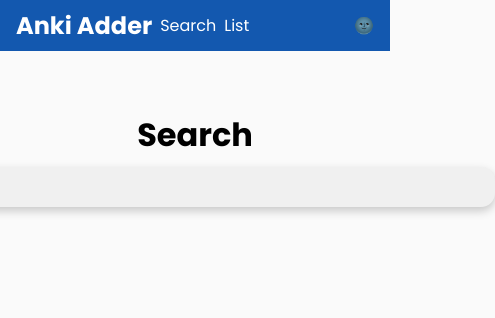
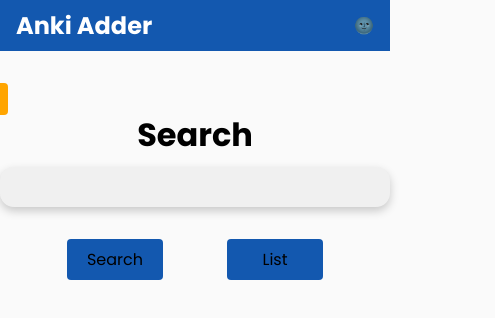
Before and after one commit to maarcotulio/AnkiAdd, a React (Vite) app in the folder client/: page /search in a window 390 px wide. Shown: the top 318 px of the page, 495 px wide, since content can reach past the window. Built offline with nearby package versions, Linux system fonts and the light colour scheme.

Commit message:
Responsive Changes

```diff
--- a/client/src/components/App/index.jsx
+++ b/client/src/components/App/index.jsx
@@ -12,6 +12,7 @@
 import { Container } from "./style";
 import WordsSearched from "../WordsSearched";
 import ToastContainer from "../Toast/ToastContainer";
+import Bottom from "../Bottom";
 
 const ThemeContext = createContext();
 
@@ -35,6 +36,7 @@
             <Header />
             <WordsSearched />
             <HandleRoutes />
+            <Bottom />
           </Container>
         </ThemeProvider>
       </ThemeContext.Provider>
--- /dev/null
+++ b/client/src/components/Bottom/index.jsx
@@ -0,0 +1,21 @@
+import { Container } from "./style";
+import { Link } from "react-router-dom";
+
+const Bottom = () => {
+  return (
+    <Container>
+      <div className="btn-toPage">
+        <Link to="/search">
+          <p>Search</p>
+        </Link>
+      </div>
+      <div className="btn-toPage">
+        <Link to="/list">
+          <p>List</p>
+        </Link>
+      </div>
+    </Container>
+  );
+};
+
+export default Bottom;
--- /dev/null
+++ b/client/src/components/Bottom/style.js
@@ -0,0 +1,33 @@
+import styled from "styled-components";
+
+export const Container = styled.div`
+  width: 100%;
+  margin-top: 80px;
+  display: flex;
+  align-items: center;
+  justify-content: center;
+  gap: 64px;
+
+  .btn-toPage {
+    background-color: ${({ theme }) => theme.colors.header.background};
+    width: 96px;
+    height: auto;
+    padding: 8px;
+    border-radius: 4px;
+
+    a {
+      text-decoration: none;
+      text-align: center;
+      color: inherit;
+    }
+
+    &:hover {
+      transform: scale(1.1);
+    }
+  }
+
+  @media (max-width: 280px) {
+    flex-direction: column;
+    gap: 16px;
+  }
+`;
--- a/client/src/components/Header/index.jsx
+++ b/client/src/components/Header/index.jsx
@@ -7,17 +7,10 @@
 const Header = () => {
   return (
     <Container>
-      <div className="logoAndLanguage">
-        <Link to="/">
-          <h2>Anki Adder</h2>
-        </Link>
-        <Link to="/search">
-          <p>Search</p>
-        </Link>
-        <Link to="/list">
-          <p>List</p>
-        </Link>
-      </div>
+      <Link to="/">
+        <h2>Anki Adder</h2>
+      </Link>
+
       <ChangeTheme />
     </Container>
   );
--- a/client/src/components/Header/style.js
+++ b/client/src/components/Header/style.js
@@ -7,6 +7,8 @@
   justify-content: space-between;
   align-items: center;
   color: #fff;
+  width: 100%;
+  height: auto;
 
   h1 {
     font-family: "Sora", sans-serif;
@@ -17,9 +19,9 @@
     color: inherit;
   }
 
-  .logoAndLanguage {
-    display: flex;
-    align-items: center;
-    gap: 8px;
+  @media (max-width: 280px) {
+    h2 {
+      font-size: large;
+    }
   }
 `;
--- a/client/src/components/WordsSearched/index.jsx
+++ b/client/src/components/WordsSearched/index.jsx
@@ -1,16 +1,18 @@
 import { useTheme } from "../App";
 import PropTypes from "prop-types";
-import { Container, ClearBtn } from "./style";
+import { Container, ClearBtn, Menu } from "./style";
 
 import trash from "../../assets/images/icons/trash.svg";
 import trashDarkMode from "../../assets/images/icons/trashDarkMode.svg";
 
 import useWordsSearched from "./useWordsSearched";
 import WordContainer from "./components/WordContainer";
+import { useState } from "react";
 
 const GLOBAL_PATH = "/search/";
 
 const WordsSearched = () => {
+  const [visible, setVisible] = useState("none");
   const { isLightMode } = useTheme();
   const { wordsSearched, handleDeleteWord, handleDeleteSearchedWords } =
     useWordsSearched();
@@ -18,10 +20,14 @@
   const trashImg = isLightMode ? trashDarkMode : trash;
   const hasWordsSearched = wordsSearched?.length >= 1;
 
+  function onClickMenu() {
+    visible === "none" ? setVisible("block") : setVisible("none");
+  }
+
   return (
     <>
       {hasWordsSearched && (
-        <Container>
+        <Container isvisible={visible}>
           <ClearBtn>
             <img
               src={trashImg}
@@ -42,6 +48,8 @@
           ))}
         </Container>
       )}
+
+      <Menu onClick={onClickMenu} />
     </>
   );
 };
--- a/client/src/components/WordsSearched/style.js
+++ b/client/src/components/WordsSearched/style.js
@@ -1,6 +1,7 @@
 import styled from "styled-components";
 
 export const Container = styled.div`
+  background-color: ${({ theme }) => theme.colors.background};
   margin-left: 8px;
   position: fixed;
   margin-top: 60px;
@@ -15,6 +16,10 @@
   padding: 8px;
   gap: 8px;
   border-radius: 16px;
+
+  @media (max-width: 1500px) {
+    display: ${({ isvisible }) => isvisible};
+  }
 
   ::-webkit-scrollbar {
     display: none;
@@ -37,3 +42,22 @@
     }
   }
 `;
+
+export const Menu = styled.div`
+  @media (max-width: 1500px) {
+    display: block;
+    position: absolute;
+    margin-top: 32px;
+    width: 8px;
+    border-top-right-radius: 4px;
+    border-bottom-right-radius: 4px;
+    height: 32px;
+    background-color: orange;
+
+    &:hover {
+      cursor: pointer;
+    }
+  }
+
+  display: none;
+`;
--- a/client/src/pages/Search/style.js
+++ b/client/src/pages/Search/style.js
@@ -4,15 +4,16 @@
   width: 100%;
   height: auto;
   margin-top: 60px;
-  text-align: center;
 
   h1 {
     margin-bottom: 8px;
+    text-align: center;
   }
 `;
 
 export const Input = styled.input`
-  width: 600px;
+  max-width: 600px;
+  width: 100%;
   height: 40px;
   position: absolute;
   left: 50%;
--- a/package.json
+++ /dev/null
@@ -1,6 +0,0 @@
-{
-  "dependencies": {
-    "axios": "^1.7.7"
-  },
-  "packageManager": "yarn@1.22.22+sha512.a6b2f7906b721bba3d67d4aff083df04dad64c399707841b7acf00f6b133b7ac24255f2652fa22ae3534329dc6180534e98d17432037ff6fd140556e2bb3137e"
-}
```
Also changed, not shown: 2 other files (tests, documents, lock files or other folders).
